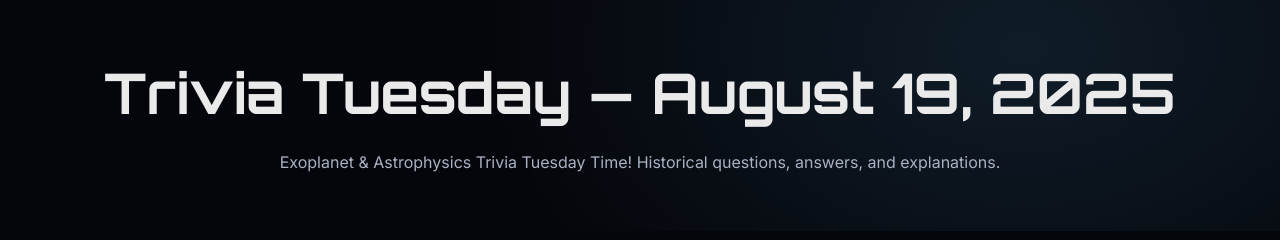
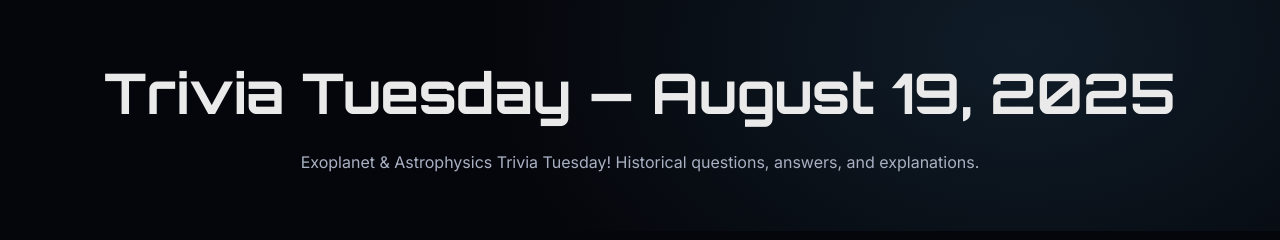
Before and after one commit to DrLoot/exoplanet-slacker, a plain HTML site: page trivia-2025-08-19.html in a window 1280 px wide. Shown: the top 240 px of the page. Drawn offline with Linux system fonts and the light colour scheme.

Commit message:
08 19 trivia updated

```diff
--- a/trivia-2025-08-19.html
+++ b/trivia-2025-08-19.html
@@ -25,7 +25,7 @@
 <body>
   <header>
     <h1>Trivia Tuesday — August 19, 2025</h1>
-    <p class="subtitle">Exoplanet & Astrophysics Trivia Tuesday Time! Historical questions, answers, and explanations.</p>
+    <p class="subtitle">Exoplanet & Astrophysics Trivia Tuesday! Historical questions, answers, and explanations.</p>
   </header>
 
   <main>
```
